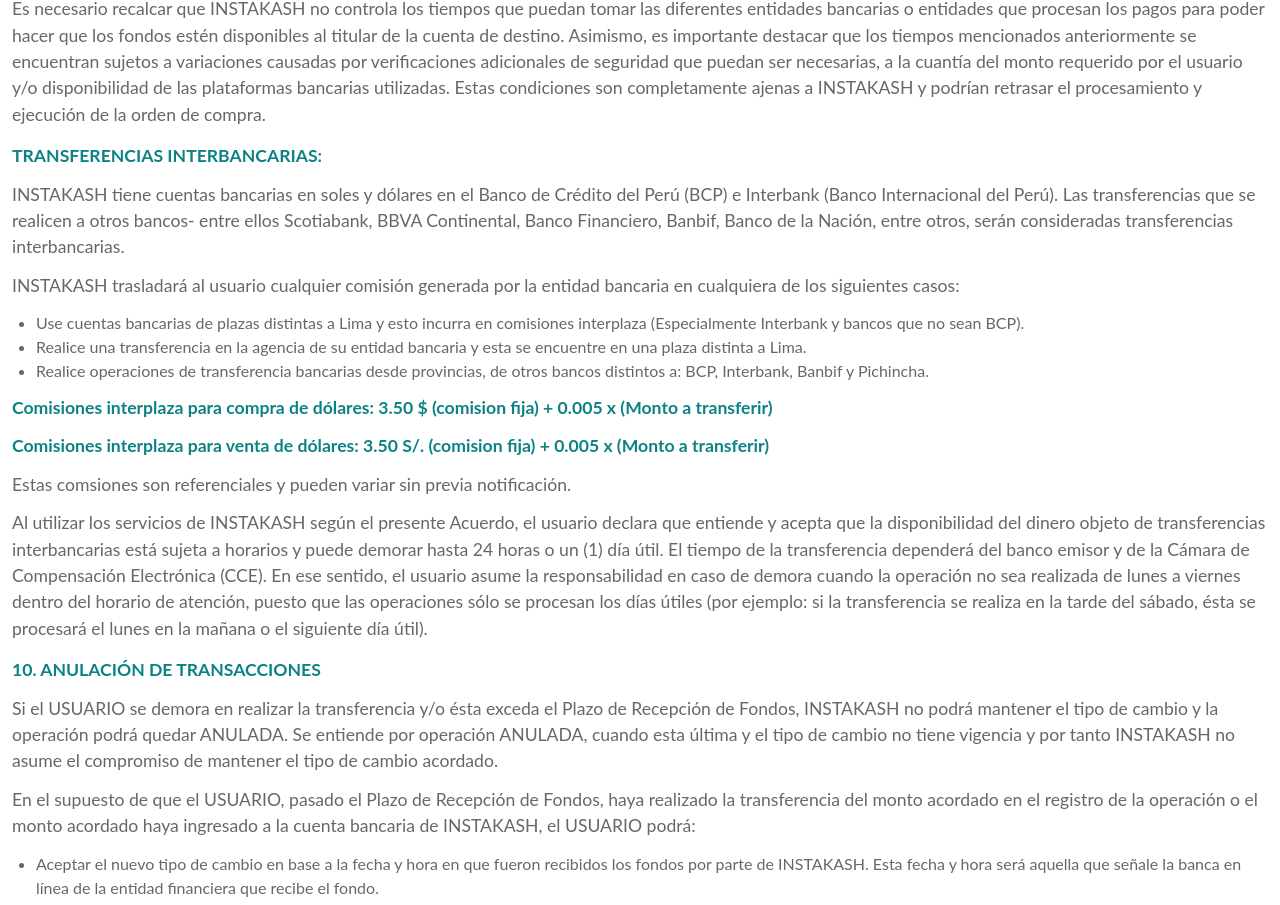
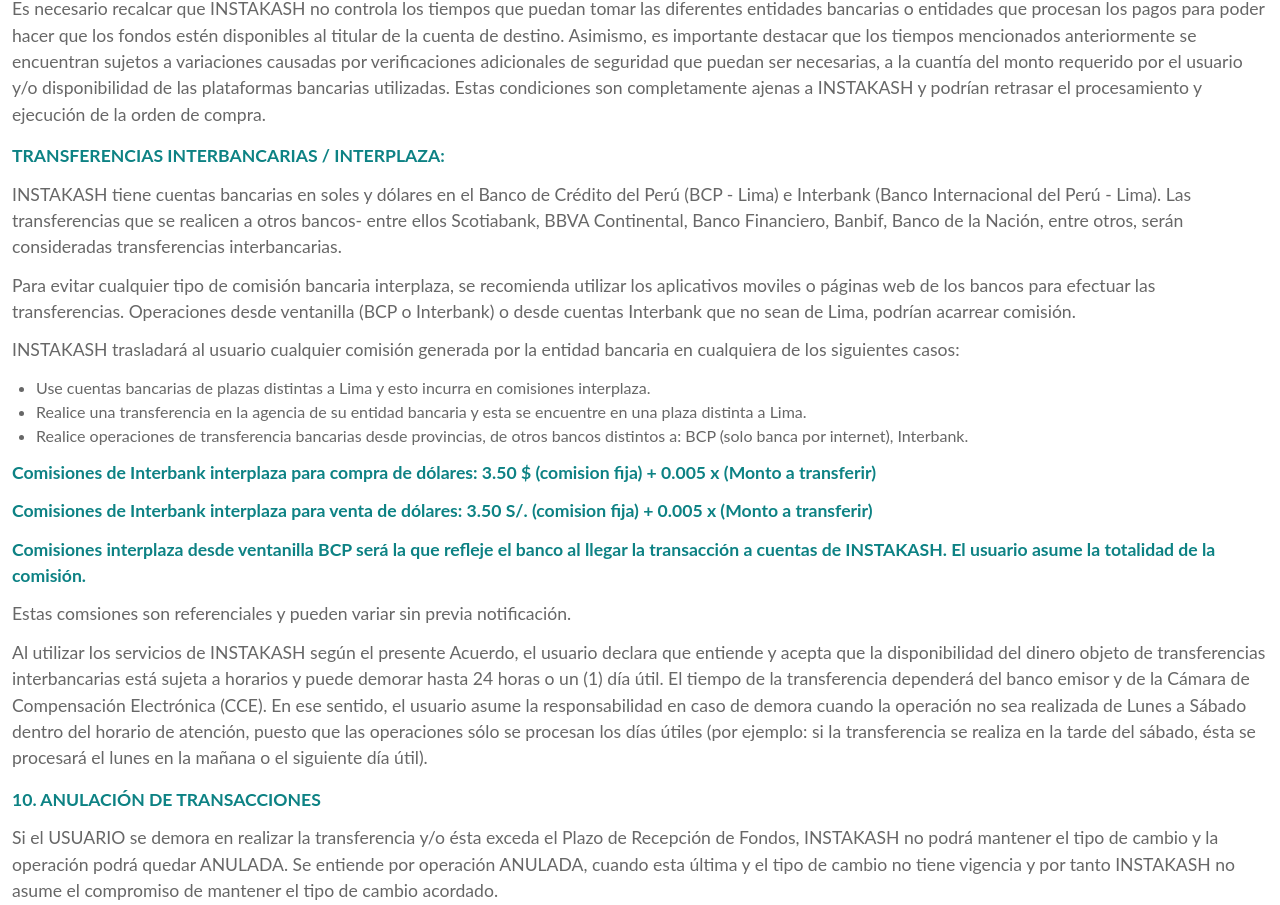
Before and after one commit to instakashnet/frontend-landing, a Next.js app: page /terminos-y-condiciones in a window 1280 px wide. Shown: the part 5470-6375 px from the top of the page. Built offline with nearby package versions, Linux system fonts and the light colour scheme.

Commit message:
terms and conditions changes

```diff
--- a/pages/terminos-y-condiciones.js
+++ b/pages/terminos-y-condiciones.js
@@ -1,5 +1,5 @@
-import Head from 'next/head';
-import styles from '../styles/Legal.module.scss';
+import Head from "next/head";
+import styles from "../styles/Legal.module.scss";
 
 const TerminosCondiciones = () => {
   return (
@@ -8,19 +8,19 @@
         <title> Términos y condiciones | Instakash</title>
       </Head>
       <section className={styles.legal}>
-        <div className='section-wrapper container px-3'>
-          <h1 className='text-center mt-16 md:mt-36'>Términos y condiciones</h1>
-          <hr className='mx-auto' />
+        <div className="section-wrapper container px-3">
+          <h1 className="text-center mt-16 md:mt-36">Términos y condiciones</h1>
+          <hr className="mx-auto" />
 
-          <p className='mt-12'>
+          <p className="mt-12">
             El presente Acuerdo es un contrato entre usted e INSTAKASH S.A.C. (en adelante, “INSTAKASH”, o “la Empresa”) a efectos de hacer uso de los servicios brindados por
             nuestra empresa. Al registrarse, usted acepta todos los términos y condiciones establecidos en el presente contrato, lo que le permitirá utilizar los servicios de
             “INSTAKASH”. Por favor, lea este contrato detalladamente y asegúrese de entenderlo en su totalidad antes de utilizar los servicios. Tenga en cuenta que el utilizar los
             servicios prestados por INSTAKASH implica una aceptación de los términos de este Acuerdo. INSTAKASH no se hace responsable por la omisión o falta de lectura total o
             parcial de los Términos y Condiciones del uso de la plataforma.
           </p>
-          <p className='my-3'>Al aceptar este contrato, aceptas que podamos comunicarnos por: teléfono, correo electrónico, whatsapp o publicando avisos en LA PLATAFORMA.</p>
-          <p className='my-3'>
+          <p className="my-3">Al aceptar este contrato, aceptas que podamos comunicarnos por: teléfono, correo electrónico, whatsapp o publicando avisos en LA PLATAFORMA.</p>
+          <p className="my-3">
             INSTAKASH se reserva el derecho a modificar el presente Acuerdo de forma unilateral y sin previo aviso mediante la publicación de una nueva versión en el sitio web de
             la Empresa.
           </p>
@@ -86,7 +86,7 @@
               </p>
             </li>
           </ol>
-          <h3 className='mt-10 mb-6 text-2xl'>Registros:</h3>
+          <h3 className="mt-10 mb-6 text-2xl">Registros:</h3>
           <ol className={styles.legalList}>
             <li>
               <h3>6.1 Registro de Usuario:</h3>
@@ -130,7 +130,7 @@
 
               <p>EL USUARIO podrá registrar datos de la cuenta bancaria, tanto en soles como en moneda extranjera.</p>
               <p>En INSTAKASH aceptamos cuentas de las siguientes entidades financieras:</p>
-              <ul className='list-disc pl-6'>
+              <ul className="list-disc pl-6">
                 <li>BCP, generados a nivel nacional.</li>
                 <li>Interbank, generados en el departamento de Lima – Perú.</li>
               </ul>
@@ -162,7 +162,7 @@
               </p>
             </li>
           </ol>
-          <h3 className='mt-10 mb-6 text-2xl'>Verificación:</h3>
+          <h3 className="mt-10 mb-6 text-2xl">Verificación:</h3>
           <ol className={styles.legalList}>
             <li>
               <p>
@@ -184,7 +184,7 @@
               </p>
             </li>
           </ol>
-          <h3 className='mt-10 mb-6 text-2xl'>Servicios:</h3>
+          <h3 className="mt-10 mb-6 text-2xl">Servicios:</h3>
           <ol className={styles.legalList}>
             <li>
               <h3>8.1 MONEDA KASH:</h3>
@@ -252,7 +252,7 @@
                 <b>Beneficio del nuevo afiliado</b> <br />
                 El nuevo usuario al usar un código afiliado de otro usuario, ganará un descuento en la tasa de su primera operación de cambio dentro de INSTAKASH.
               </p>
-              <ul className='list-disc pl-6'>
+              <ul className="list-disc pl-6">
                 <li>El USUARIO indicará el monto a transferir y el tipo de operación (compra o venta).</li>
                 <li>
                   El USUARIO puede solicitar el canje de sus monedas KASH acumuladas al procesar un registro de VENTA de dólares. Los Kash acumulados se verán reflejados en su
@@ -333,32 +333,42 @@
                 orden de compra.
               </p>
             </li>
-            <h3>Transferencias interbancarias:</h3>
+            <h3>Transferencias interbancarias / Interplaza:</h3>
             <li>
               <p>
-                INSTAKASH tiene cuentas bancarias en soles y dólares en el Banco de Crédito del Perú (BCP) e Interbank (Banco Internacional del Perú). Las transferencias que se
-                realicen a otros bancos- entre ellos Scotiabank, BBVA Continental, Banco Financiero, Banbif, Banco de la Nación, entre otros, serán consideradas transferencias
-                interbancarias.
+                INSTAKASH tiene cuentas bancarias en soles y dólares en el Banco de Crédito del Perú (BCP - Lima) e Interbank (Banco Internacional del Perú - Lima). Las
+                transferencias que se realicen a otros bancos- entre ellos Scotiabank, BBVA Continental, Banco Financiero, Banbif, Banco de la Nación, entre otros, serán
+                consideradas transferencias interbancarias.
+              </p>
+              <p>
+                Para evitar cualquier tipo de comisión bancaria interplaza, se recomienda utilizar los aplicativos moviles o páginas web de los bancos para efectuar las
+                transferencias. Operaciones desde ventanilla (BCP o Interbank) o desde cuentas Interbank que no sean de Lima, podrían acarrear comisión.
               </p>
             </li>
             <li>
               <p>INSTAKASH trasladará al usuario cualquier comisión generada por la entidad bancaria en cualquiera de los siguientes casos:</p>
-              <ul className='list-disc ml-6'>
-                <li>Use cuentas bancarias de plazas distintas a Lima y esto incurra en comisiones interplaza (Especialmente Interbank y bancos que no sean BCP).</li>
+              <ul className="list-disc ml-6">
+                <li>Use cuentas bancarias de plazas distintas a Lima y esto incurra en comisiones interplaza.</li>
                 <li>Realice una transferencia en la agencia de su entidad bancaria y esta se encuentre en una plaza distinta a Lima.</li>
-                <li>Realice operaciones de transferencia bancarias desde provincias, de otros bancos distintos a: BCP, Interbank, Banbif y Pichincha.</li>
+                <li>Realice operaciones de transferencia bancarias desde provincias, de otros bancos distintos a: BCP (solo banca por internet), Interbank.</li>
               </ul>
               <p>
-                <b>Comisiones interplaza para compra de dólares: 3.50 $ (comision fija) + 0.005 x (Monto a transferir)</b>
+                <b>Comisiones de Interbank interplaza para compra de dólares: 3.50 $ (comision fija) + 0.005 x (Monto a transferir)</b>
               </p>
               <p>
-                <b>Comisiones interplaza para venta de dólares: 3.50 S/. (comision fija) + 0.005 x (Monto a transferir)</b>
+                <b>Comisiones de Interbank interplaza para venta de dólares: 3.50 S/. (comision fija) + 0.005 x (Monto a transferir)</b>
+              </p>
+              <p>
+                <b>
+                  Comisiones interplaza desde ventanilla BCP será la que refleje el banco al llegar la transacción a cuentas de INSTAKASH. El usuario asume la totalidad de la
+                  comisión.
+                </b>
               </p>
               <p>Estas comsiones son referenciales y pueden variar sin previa notificación.</p>
               <p>
                 Al utilizar los servicios de INSTAKASH según el presente Acuerdo, el usuario declara que entiende y acepta que la disponibilidad del dinero objeto de transferencias
                 interbancarias está sujeta a horarios y puede demorar hasta 24 horas o un (1) día útil. El tiempo de la transferencia dependerá del banco emisor y de la Cámara de
-                Compensación Electrónica (CCE). En ese sentido, el usuario asume la responsabilidad en caso de demora cuando la operación no sea realizada de lunes a viernes dentro
+                Compensación Electrónica (CCE). En ese sentido, el usuario asume la responsabilidad en caso de demora cuando la operación no sea realizada de Lunes a Sábado dentro
                 del horario de atención, puesto que las operaciones sólo se procesan los días útiles (por ejemplo: si la transferencia se realiza en la tarde del sábado, ésta se
                 procesará el lunes en la mañana o el siguiente día útil).
               </p>
@@ -376,7 +386,7 @@
                 En el supuesto de que el USUARIO, pasado el Plazo de Recepción de Fondos, haya realizado la transferencia del monto acordado en el registro de la operación o el
                 monto acordado haya ingresado a la cuenta bancaria de INSTAKASH, el USUARIO podrá:
               </p>
-              <ul className='list-disc ml-6 mt-3'>
+              <ul className="list-disc ml-6 mt-3">
                 <li>
                   Aceptar el nuevo tipo de cambio en base a la fecha y hora en que fueron recibidos los fondos por parte de INSTAKASH. Esta fecha y hora será aquella que señale la
                   banca en línea de la entidad financiera que recibe el fondo.
```
